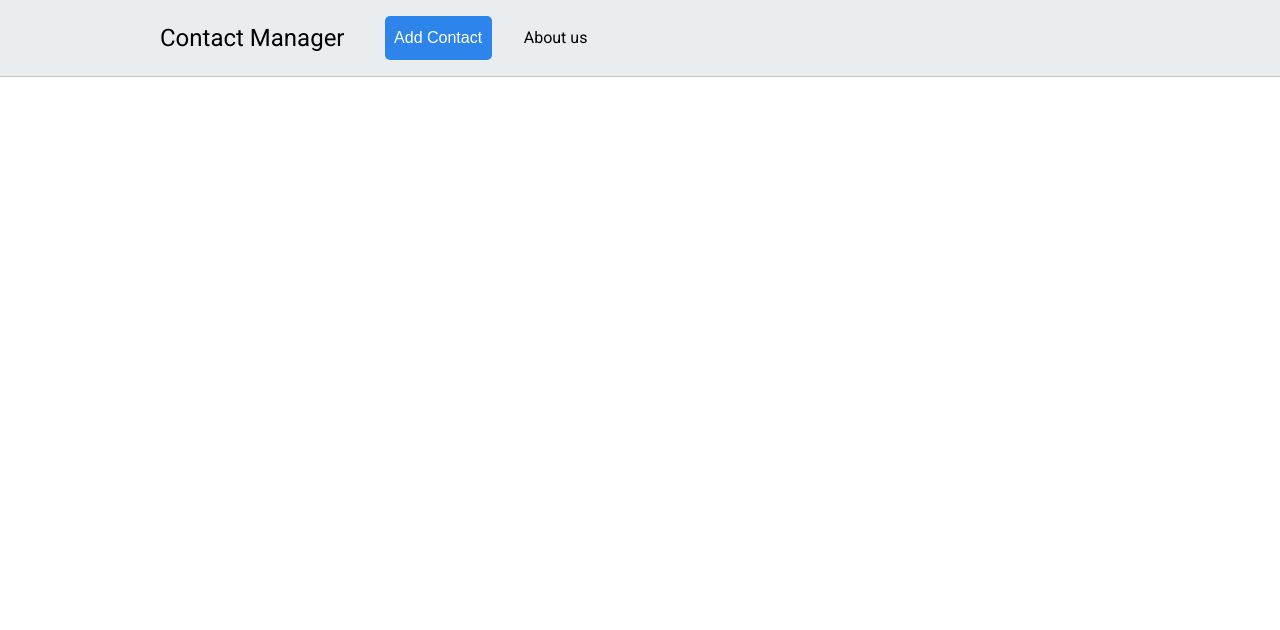
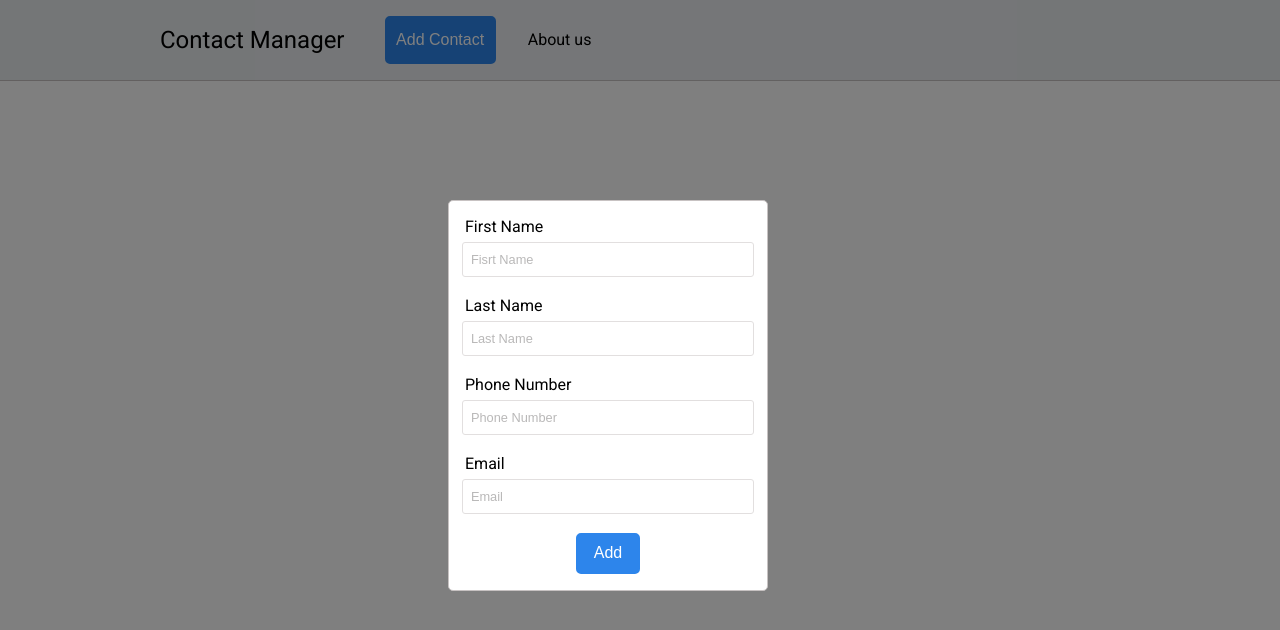
Before and after one commit to Mahdi15-879/contact-managment, a React (Create React App) app: page / in a window 1280 px wide. Both pictures are taken after a click on the button "Add Contact". Shown: the top 630 px of the page. Built offline with nearby package versions, Linux system fonts and the light colour scheme.

Commit message:
Create Modal and Backdrop components

```diff
--- a/src/components/App.js
+++ b/src/components/App.js
@@ -1,13 +1,25 @@
-import React from 'react';
+import React, { useState } from "react";
 
-import Header from './shared/Header';
+import Header from "./shared/Header";
+import Modal from "./Modal/Modal";
 
-import './App.css';
+import "./App.css";
 
 function App() {
+  const [isShow, setIsShow] = useState(false);
+
+  const showHandler = () => {
+    setIsShow(true);
+  };
+
+  const modalCloseHandler = () => {
+    setIsShow(false);
+  };
+
   return (
     <div className="App">
-      <Header />
+      <Header showHandler={showHandler} />
+      <Modal show={isShow} modalClose={modalCloseHandler} />
     </div>
   );
 }
--- /dev/null
+++ b/src/components/Backdrop/Backdrop.css
@@ -0,0 +1,9 @@
+.Backdrop {
+  width: 100%;
+  height: 100%;
+  position: fixed;
+  z-index: 250;
+  left: 0;
+  top: 0;
+  background: rgba(0, 0, 0, 0.5);
+}
--- /dev/null
+++ b/src/components/Backdrop/Backdrop.js
@@ -0,0 +1,9 @@
+import React from "react";
+
+import "./Backdrop.css";
+
+const Backdrop = ({ show, click }) => {
+  return show ? <div className="Backdrop" onClick={click}></div> : null;
+};
+
+export default Backdrop;
--- /dev/null
+++ b/src/components/Modal/Modal.css
@@ -0,0 +1,66 @@
+.Modal {
+  position: fixed;
+  z-index: 300;
+  background-color: #fff;
+  width: 25%;
+  border: 1px solid rgb(199, 194, 194);
+  border-radius: 5px;
+  padding: 1rem;
+  left: 35%;
+  top: 25%;
+  box-sizing: border-box;
+  text-align: center;
+  transition: all 0.3s ease-out;
+}
+
+.Modal form {
+  display: flex;
+  flex-direction: column;
+  align-items: center;
+}
+
+.Modal form label {
+  align-self: flex-start;
+  margin-bottom: 0.4rem;
+}
+
+.Modal form input {
+  width: 98%;
+  height: 1.9rem;
+  margin-bottom: 1.2rem;
+  border: 1px solid rgb(226, 223, 223);
+  border-radius: 3px;
+  padding-left: 0.5rem;
+}
+
+.Modal form input:focus {
+  outline: none;
+}
+
+.Modal form input::-webkit-input-placeholder {
+  color: rgba(180, 179, 179, 0.932);
+  font-size: 0.8rem;
+}
+
+.Modal form button {
+  background-color: rgb(45, 133, 235);
+  color: #fff;
+  border: 2px solid rgb(45, 133, 235);
+  border-radius: 5px;
+  padding: 0.6rem 1rem;
+  font-size: 1rem;
+  cursor: pointer;
+}
+
+.Modal form button:hover {
+  background-color: #fff;
+  border: 2px solid rgb(45, 133, 235);
+  color: rgb(45, 133, 235);
+}
+
+@media (max-width: 60rem) {
+  .Modal {
+    width: 40%;
+    left: 30%;
+  }
+}
--- /dev/null
+++ b/src/components/Modal/Modal.js
@@ -0,0 +1,34 @@
+import React from "react";
+
+import Backdrop from "../Backdrop/Backdrop";
+
+import "./Modal.css";
+
+const Modal = ({ show, modalClose }) => {
+  return (
+    <>
+      <Backdrop show={show} click={modalClose} />
+      <div
+        className="Modal"
+        style={{
+          transform: show ? "translateY(0)" : "translateY(100vh)",
+          opacity: show ? "1" : "0",
+        }}
+      >
+        <form>
+          <label>First Name</label>
+          <input type="text" placeholder="Fisrt Name" />
+          <label>Last Name</label>
+          <input type="text" placeholder="Last Name" />
+          <label>Phone Number</label>
+          <input type="number" placeholder="Phone Number" />
+          <label>Email</label>
+          <input type="email" placeholder="Email" />
+          <button>Add</button>
+        </form>
+      </div>
+    </>
+  );
+};
+
+export default Modal;
--- a/src/components/shared/Header.css
+++ b/src/components/shared/Header.css
@@ -27,9 +27,16 @@
 .Header div ul li button {
   background-color: rgb(45, 133, 235);
   color: #fff;
-  border: none;
+  border: 2px solid rgb(45, 133, 235);
   border-radius: 5px;
   font-size: 1rem;
   padding: 0.8rem 0.6rem;
   cursor: pointer;
+  transition: all 0.3s ease-out;
 }
+
+.Header div ul li button:hover {
+  background-color: #fff;
+  border: 2px solid rgb(45, 133, 235);
+  color: rgb(45, 133, 235);
+}
--- a/src/components/shared/Header.js
+++ b/src/components/shared/Header.js
@@ -2,14 +2,14 @@ import React from "react";
 
 import "./Header.css";
 
-const Header = () => {
+const Header = ({ showHandler }) => {
   return (
     <nav className="Header">
       <div>
         <h1>Contact Manager</h1>
         <ul>
           <li>
-            <button>Add Contact</button>
+            <button onClick={showHandler}>Add Contact</button>
           </li>
           <li>About us</li>
         </ul>
```
